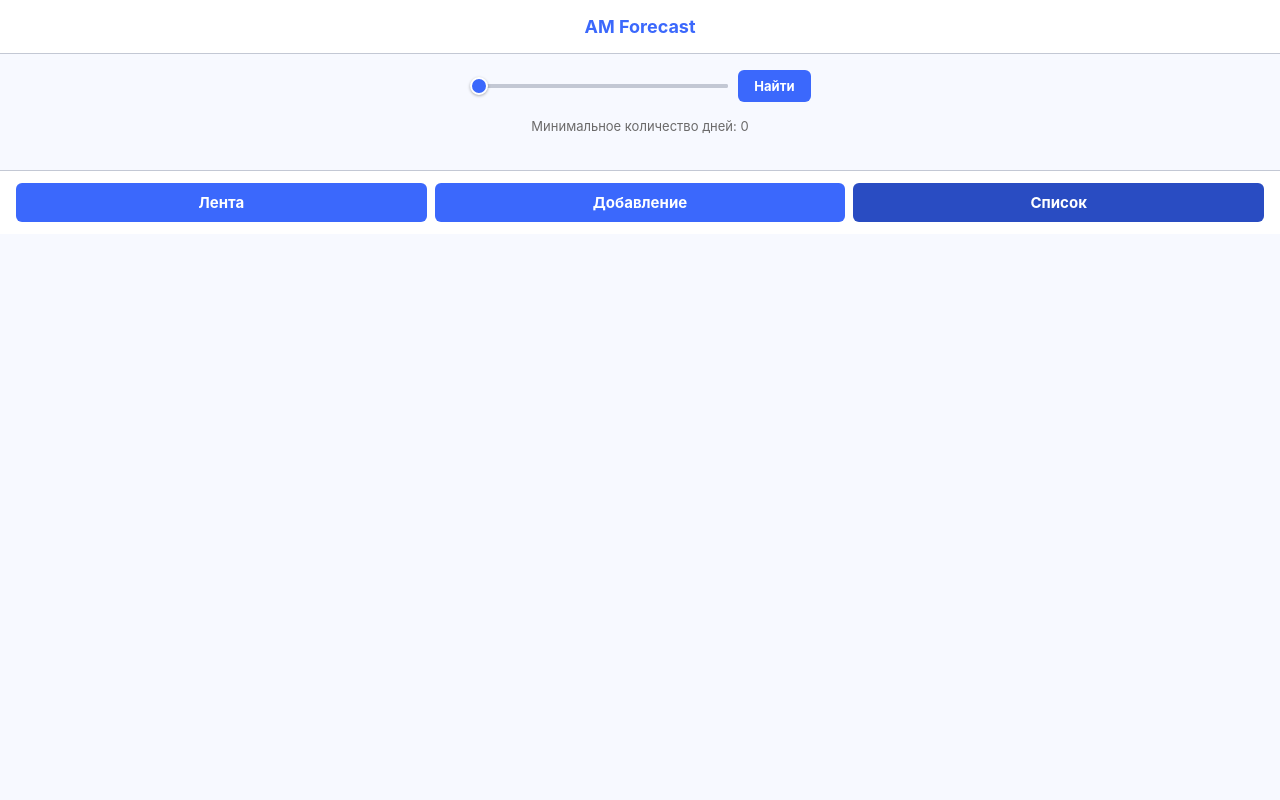
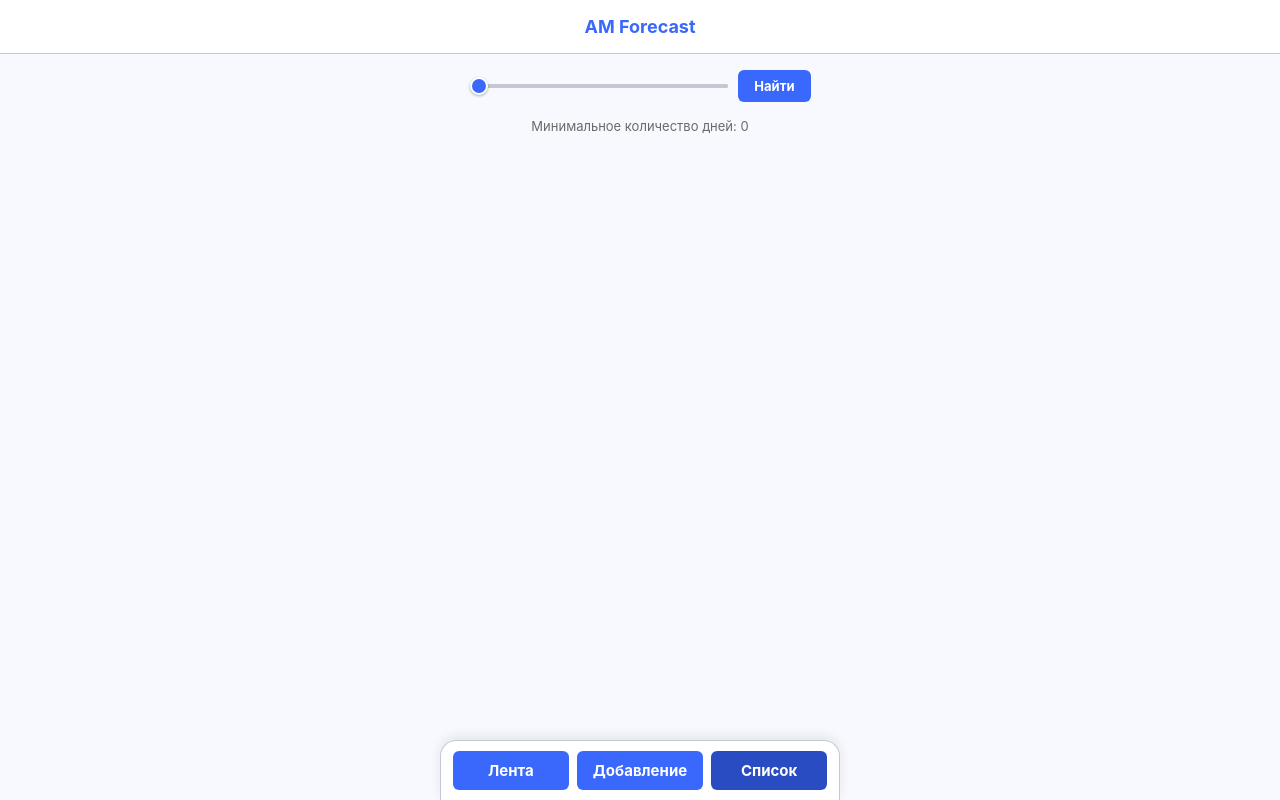
Before and after one commit to zuskwbfe/web_backend_moving_average, a FastAPI app: template templates/period_list.html in a window 1280 px wide. Run offline with FastAPI, Linux system fonts and the light colour scheme; the template is opened without the code that fills it, so the values that code supplies are empty; parts of the project's set-up code (start-up, migrations or seed data) failed here and were passed over.

Commit message:
исправления

```diff
--- a/docker-compose.yml
+++ b/docker-compose.yml
@@ -17,7 +17,7 @@ services:
     container_name: periods_postgres
     image: postgres:15-alpine
     ports:
-      - "5432:5432"
+      - "5433:5432"
     environment:
       POSTGRES_USER: myuser
       POSTGRES_PASSWORD: mypassword
--- a/models/period.py
+++ b/models/period.py
@@ -10,8 +10,8 @@ class Period(Base):
     title = Column(String(100), nullable=False)
     description = Column(String(500), nullable=True)
     status = Column(String(20), nullable=False, default="draft")
-    image_url = Column(String(255), nullable=True)
-    video_url = Column(String(255), nullable=True)
+    image_url = Column(String(255))
+    video_url = Column(String(255))
     order_number = Column(Integer, nullable=True)
     days_count = Column(Integer, nullable=True)
     created_at = Column(DateTime, server_default=func.now(), nullable=False)
--- a/models/user.py
+++ b/models/user.py
@@ -7,3 +7,4 @@ class User(Base):
 
     id = Column(Integer, primary_key=True, index=True)
     username = Column(String(50), nullable=False, unique=True)
+    password = Column(String(128), nullable=False)
--- a/static/css/style.css
+++ b/static/css/style.css
@@ -48,6 +48,7 @@ a {
     display: flex;
     flex-direction: column;
     min-height: 100vh;
+    padding-bottom: 55px;
 }
 
 .video-layout {
@@ -204,11 +205,21 @@ a {
 
 /*Нижний таб-бар*/
 .tab-bar {
+    position: fixed;
+    left: 50%;
+    bottom: 0;
+    transform: translateX(-50%);
+    width: calc(100% - 32px);      /* на телефоне — по ширине экрана с отступами */
+    max-width: 400px;              /* как у .tiktok-container */
     display: flex;
     gap: 8px;
-    padding: 12px 16px;
+    padding: 10px 12px;
     background: var(--color-card-bg);
-    border-top: 1px solid var(--color-card-border);
+    border: 1px solid var(--color-card-border);
+    border-bottom: none;
+    border-radius: 16px 16px 0 0;
+    box-shadow: 0 -4px 12px rgba(0, 0, 0, 0.08);
+    z-index: 10;
 }
 
 .tab-item {
@@ -236,6 +247,7 @@ a {
     display: flex;
     flex-direction: column;
     min-height: 100vh;
+    padding-bottom: 55px;
 }
 
 .filter-bar-wrapper {
@@ -384,6 +396,7 @@ a {
     display: flex;
     flex-direction: column;
     min-height: 100vh;
+    padding-bottom: 55px;
 }
 
 .draft-form-wrapper {
@@ -391,6 +404,7 @@ a {
     padding: 20px;
     display: flex;
     justify-content: center;
+    align-items: flex-start;
 }
 
 .draft-card {
@@ -400,6 +414,7 @@ a {
     padding: 24px 20px;
     width: 100%;
     max-width: 320px;
+    padding: 24px 20px 20px;
 }
 
 .draft-card-title {
--- a/templates/period_feed.html
+++ b/templates/period_feed.html
@@ -17,11 +17,13 @@
                 <source src="{{ video_url }}" type="video/mp4">
             </video>
 
+            <!-- Параметры — справа, текст выровнен по правому краю -->
             <div class="side-fields">
                 <span class="theme-field">Порядок: {{ period.order_number }}</span>
                 <span class="theme-field">{{ days_label }}</span>
             </div>
 
+            <!-- Иконки — отдельно, зафиксированы на постоянном месте -->
             <div class="side-icons">
                 <div class="like-button">
                     <img src="/static/img/like.png" alt="Лайк" class="like-icon">
@@ -33,6 +35,7 @@
                 </a>
             </div>
 
+            <!-- Название и описание — снизу поверх видео -->
             <div class="description-overlay">
                 <strong>{{ period.title }}</strong>
 
@@ -48,7 +51,7 @@
 
     <nav class="tab-bar">
         <a href="/period/{{ period.id }}" class="tab-item tab-active">Лента</a>
-        <a href="/draft" class="tab-item">Добавление</a>
+        <a href="/period/draft" class="tab-item">Добавление</a>
         <a href="/" class="tab-item">Список</a>
     </nav>
 
--- a/templates/period_list.html
+++ b/templates/period_list.html
@@ -51,7 +51,7 @@
 
     <nav class="tab-bar">
         <a href="/period/1" class="tab-item">Лента</a>
-        <a href="/draft" class="tab-item">Добавление</a>
+        <a href="/period/draft" class="tab-item">Добавление</a>
         <a href="/" class="tab-item tab-active">Список</a>
     </nav>
 
```
Also changed, not shown: api/handlers.py (+90 -75 lines), templates/period_draft.html (+7 -5 lines).
